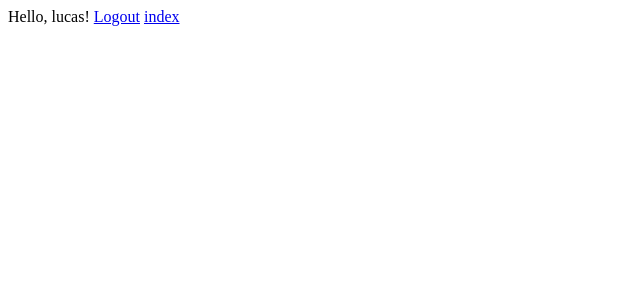
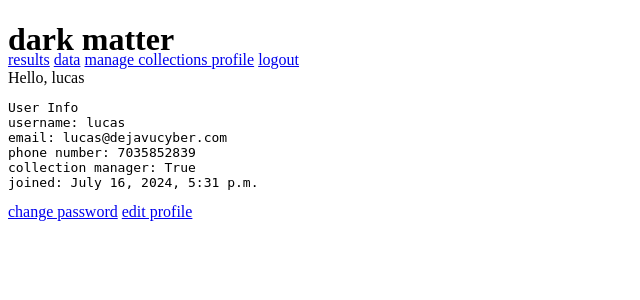
Before and after one commit to DejaVu-Cyber/darkmatterdemo, a Django app: page /dashboard/ in a window 1280 px wide. Shown: the top 300 px of the page, without its empty margins (0-640 px from the left). Run offline with Django 4.2, Linux system fonts and the light colour scheme; a user stored in the database is signed in.

Commit message:
added profile page, fixed collection management page, added user correction form, proper permission checks,

```diff
--- a/site_collections/forms.py
+++ b/site_collections/forms.py
@@ -3,7 +3,7 @@ from django.forms import ModelForm
 from .models import collection_target
 class chat_form(forms.Form):
     question = forms.CharField(label="question", max_length=500)
-class new_collection_target_form(ModelForm):
+class collection_target_form(ModelForm):
     class Meta:
         model = collection_target
         fields = ["name","type","language"]
--- a/site_collections/templates/base.html
+++ b/site_collections/templates/base.html
@@ -20,6 +20,7 @@
         bottom: 0;
         top: 20%;
         width: 50%;
+        z-index: 1:
     }
     #collections {
         position: absolute;
@@ -27,6 +28,15 @@
         width: 50%;
         top: 20%;
         bottom: 1px;
+        z-index: 1;
+    }
+    #chat {
+
+        margin: auto;
+        width: 50%;
+
+        bottom: 0px;
+
     }
 </style>
 
@@ -47,14 +57,15 @@
     </div>
     <div id="head">
         <h1>dark matter</h1>
-        <p> hell0, {{request.user.username}}</p>
     </div>
     <div id="menu">
         <a href="{% url 'chat' %}">results</a>
         <a href="{% url 'index' %}">data</a>
         {% if request.user.collection_manager %}
-        <a href="{% url 'manage_collections' %} ">manage collections </a>
+        <a href="{% url 'manage_collections' %}">manage collections </a>
         {% endif %}
+        <a href="{% url 'dashboard' %}">profile</a>
+        <a href="{% url 'logout' %}">logout</a>
 
 
     </div>
@@ -67,9 +78,12 @@
         {% endblock %}
     </div>
     <div id = "collection_manager">
-        {% block collection_manger %}
+        {% block collection_manager %}
         {% endblock %}
     </div>
-
+    <div id="profile">
+        {% block profile %}
+        {% endblock %}
+    </div>
 </div>
 </html>
--- a/site_collections/templates/site_collections/collections.html
+++ b/site_collections/templates/site_collections/collections.html
@@ -14,7 +14,7 @@
 
             {% for collection in collection_list %}
                 <tr>
-                <td>{{collection.time_created}}</td>
+                <td>{{collection.time_created|date:"m/d/Y G:i:s"}}</td>
                 <td>{{collection.translated_url}}</td>
                 <td>{{collection.original_url}}</td>
                 </tr>
--- a/site_collections/urls.py
+++ b/site_collections/urls.py
@@ -1,9 +1,12 @@
 from django.urls import path, re_path, include
-from site_collections.views import index, collections, chat, manage_collections
+from site_collections.views import *
 
 urlpatterns = [
     path("index/<str:collection_target_name>/", collections, name = "detail"),
     re_path(r"^index/", index, name="index"),
-    path("chat", chat, name = "chat"),
-    path("manage_collections",manage_collections, name = "manage_collections" )
+    path("", chat, name = "chat"),
+    path("manage_collections/<str:collection_target_name>/",manage_collections, name = "edit_collection" ),
+    path("manage_collections/<str:collection_target_name>/delete", delete_collection, name = "delete_collection"),
+    path("manage_collections/",manage_collections, name = "manage_collections" )
+
 ]
--- a/users/templates/users/dashboard.html
+++ b/users/templates/users/dashboard.html
@@ -1,11 +1,20 @@
 <!DOCTYPE html>
 <html lang="en">
-{% extends 'users_base.html' %}
+{% extends 'base.html' %}
 
-{% block content %}
-Hello, {{ user.username|default:'Guest' }}!
-<a href="{% url 'logout' %}">Logout</a>
-<a href="{% url 'index' %}">index</a>
+{% block profile %}
+<div style="z-index:100; position: fixed;">
+Hello, {{ user.username|default:'Guest' }}
 
+<pre>User Info
+username: {{user.username}}
+email: {{user.email}}
+phone number: {{user.phone_number}}
+collection manager: {{user.collection_manager}}
+joined: {{user.date_joined}}
+</pre>
+<a href="{% url 'password_change' %}">change password</a>
+<a href="{% url 'update user' %}">edit profile</a>
+</div>
 {% endblock %}
 </html>
--- a/users/templates/users/register.html
+++ b/users/templates/users/update_user.html
@@ -3,12 +3,12 @@
 {% extends 'users_base.html' %}
 
 {% block content %}
-<h2>Register</h2>
+<h2>update profile</h2>
 
 <form method="post">
     {% csrf_token %}
     {{form}}
-    <input type="submit" value="Register">
+    <input type="submit" value="Submit">
 </form>
 
 <a href="{% url 'login' %}">Back to login</a>
--- a/users/urls.py
+++ b/users/urls.py
@@ -1,8 +1,9 @@
 from django.urls import path, re_path, include
-from users.views import dashboard, register
+from users.views import dashboard, update_user
 
 urlpatterns = [
     re_path(r"^dashboard/", dashboard, name="dashboard"),
     re_path(r"^accounts/", include("django.contrib.auth.urls")),
-    #re_path(r"^accounts/register", register, name='register')
+
+    re_path(r"^accounts/update_user", update_user, name='update user')
 ]
--- a/users/views.py
+++ b/users/views.py
@@ -1,31 +1,32 @@
 from django.shortcuts import render, redirect
 from django.contrib.auth.decorators import permission_required, login_required
-from users.forms import CustomUserCreationForm
+from users.forms import update_user_form
 from django.urls import reverse
 from django.contrib.auth import login
 from django.contrib.auth.models import AnonymousUser
 
 
-@login_required
+@login_required(login_url="accounts/login")
 def dashboard(request):
     if request.user is AnonymousUser:
         return render(request, "registration/login.html")
     else:
         return render(request, "users/dashboard.html")
 # Create your views here.
-def register(request):
+@login_required()
+def update_user(request):
     if request.method == "GET":
         return render(
-            request, "users/register.html",
-            {"form": CustomUserCreationForm, "errors" : None}
+            request, "users/update_user.html",
+            {"form": update_user_form(instance=request.user), "errors" : None}
         )
     elif request.method == "POST":
-        form = CustomUserCreationForm(request.POST)
+        form = update_user_form(request.POST, instance=request.user)
         if form.is_valid():
             user = form.save()
             login(request, user)
             return redirect(reverse("dashboard"))
         else:
             return render(
-                request, "users/register.html", {"form" : CustomUserCreationForm, "errors" : form.errors}
+                request, "users/update_user.html", {"form" : update_user_form(instance=request.user), "errors" : form.errors}
             )
```
Also changed, not shown: site_collections/models.py (+11 -4 lines), site_collections/templates/site_collections/chat.html (+10 -9 lines), site_collections/templates/site_collections/collection_manager.html (+13 -1 lines), site_collections/templates/site_collections/index.html (+8 -2 lines), site_collections/views.py (+38 -15 lines), users/forms.py (+4 -3 lines), db.sqlite3 (added), site_collections/migrations/0005_collection_collection_point.py (added), site_collections/migrations/0006_alter_collection_target_collected.py (added), site_collections/migrations/0007_alter_collection_target_last_modified.py (added), site_collections/migrations/0008_alter_collection_target_last_modified.py (added), site_collections/migrations/0009_alter_collection_target_name.py (added).
